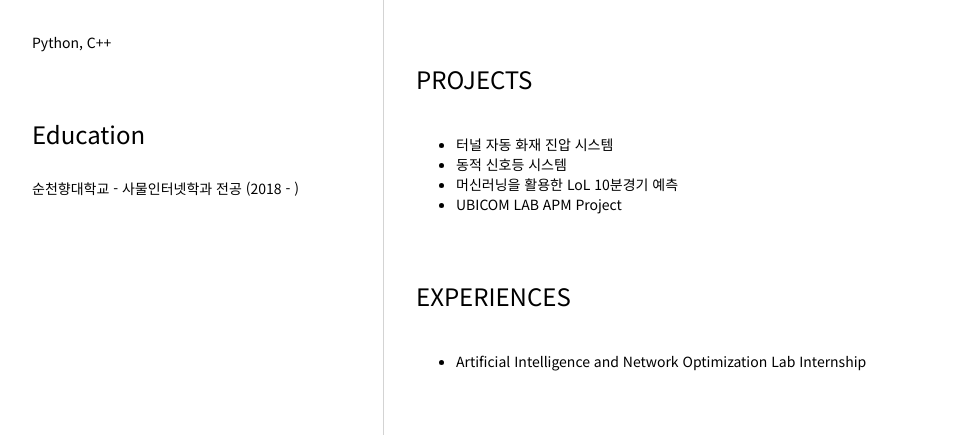
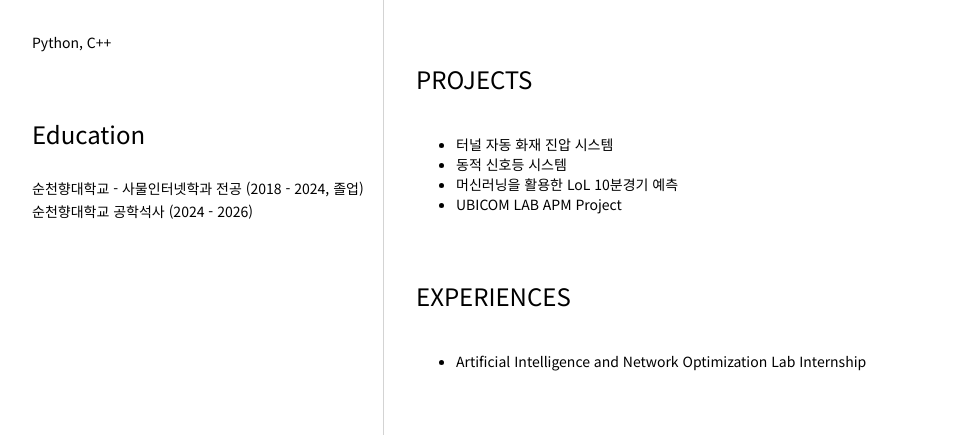
Before and after one commit to yc424k/RESUME, a plain HTML site: page index.html in a window 1280 px wide. Shown: the part 410-845 px from the top of the page, without its empty margins (160-1119 px from the left). Drawn offline with Linux system fonts and the light colour scheme.

Commit message:
Update education timeline with graduation and master's degree

```diff
--- a/index.html
+++ b/index.html
@@ -29,7 +29,7 @@
         </p>
         <p>
             <i class="fa fa-github" aria-hidden="true"></i>
-            <a href="https://www.github.com/peacein">Github</a>
+            <a href="https://www.github.com/yc424k">Github</a>
           </p>
           </section>
           <section>
@@ -47,7 +47,8 @@
             <!-- <h2>학력</h2> -->
             <h2>Education</h2>
             <!-- 학력 -->
-            <p>순천향대학교 - 사물인터넷학과 전공 (2018 - )</p>
+            <p>순천향대학교 - 사물인터넷학과 전공 (2018 - 2024, 졸업)</p>
+            <p>순천향대학교 공학석사 (2024 - 2026)</p>
           </section>
         </article>
         <article id="mainRight">
```
Also changed, not shown: 1 other file.
